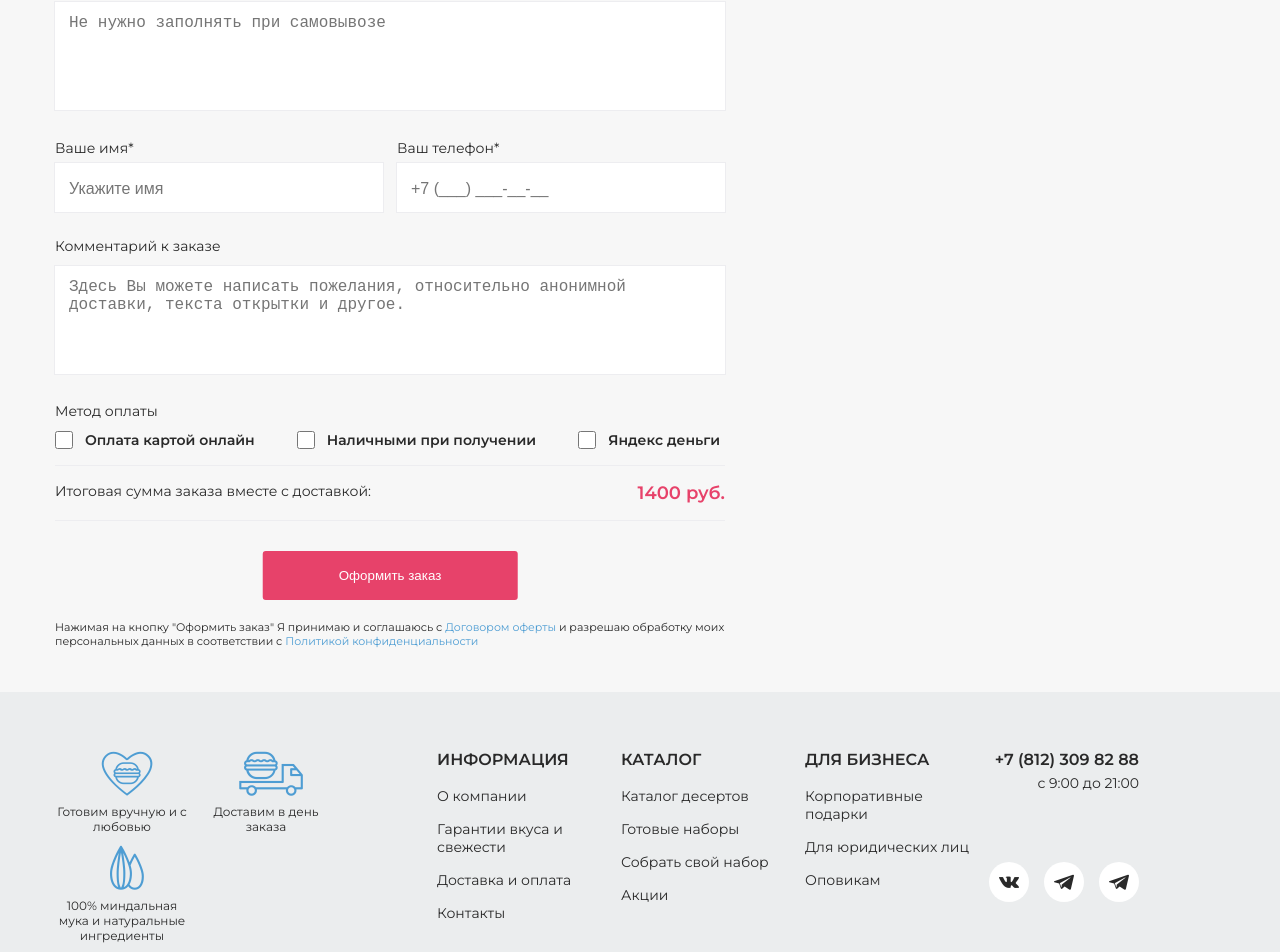
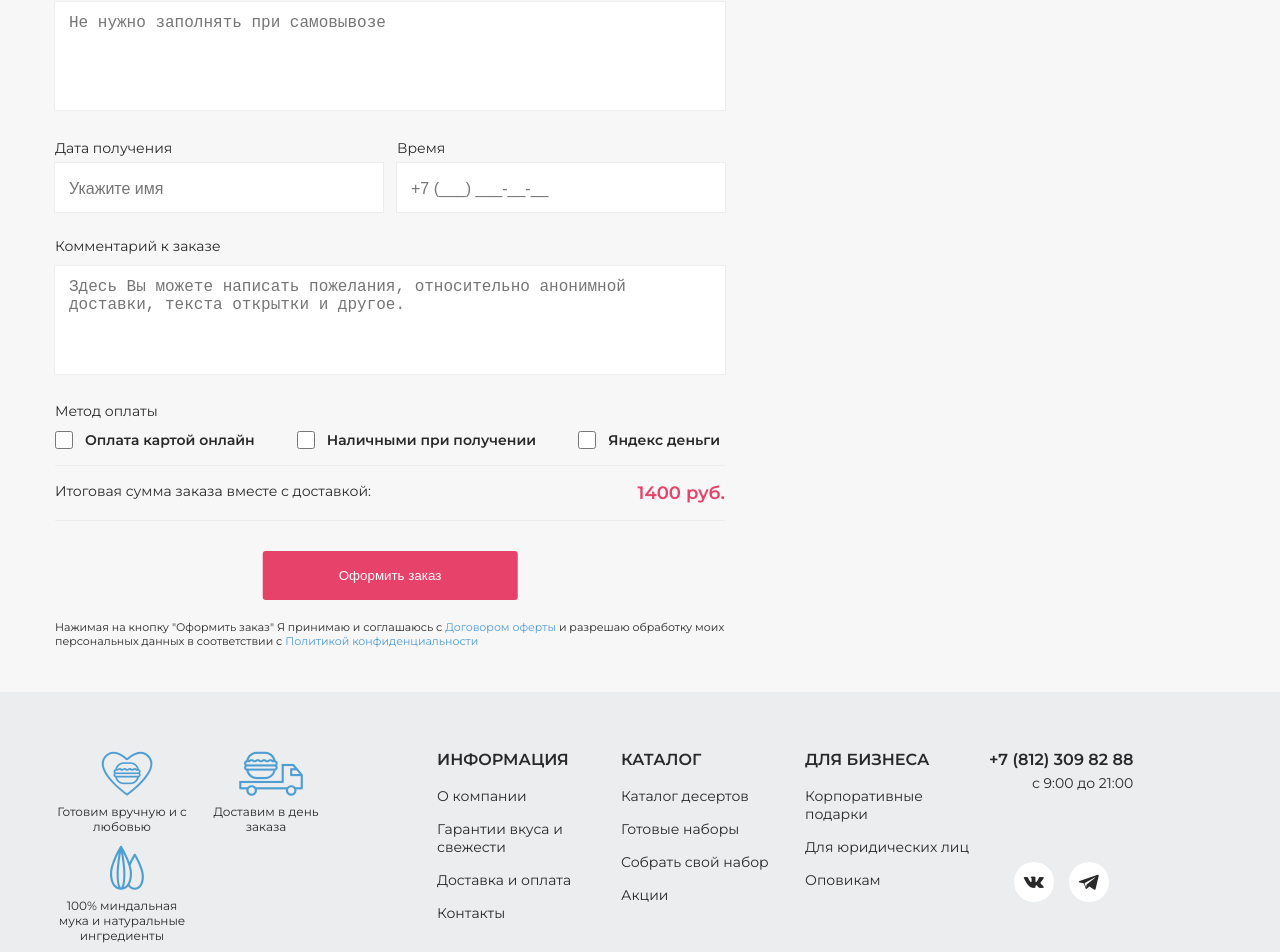
Before and after one commit to kirill-02/macaronshop, a Vue app: page /basket in a window 1280 px wide. Shown: the part 1269-2221 px from the top of the page. Built offline with nearby package versions, Linux system fonts and the light colour scheme.

Commit message:
apdate thefooter, thenavbar, basketview

```diff
--- a/src/components/TheFooter.vue
+++ b/src/components/TheFooter.vue
@@ -61,7 +61,7 @@
           <div class="footer__wrapper__networks__social">
             <div class=""><i class="ic_vk"></i></div>
             <div class=""><i class="ic_telegram"></i></div>
-            <div class=""><i class="ic_telegram"></i></div>
+<!--            <div class=""><i class="ic_telegram"></i></div>-->
           </div>
         </div>
       </div>
--- a/src/components/TheNavbar.vue
+++ b/src/components/TheNavbar.vue
@@ -110,7 +110,7 @@
               </ul>
             </li>
             <hr>
-            <router-link to="/ready-sets">
+            <router-link to="/ready-sets" @click="closeMenu">
               <li>
                 Готовые наборы
                 <!--              <span class="percent"><i class="ic_percent"></i></span>-->
--- a/src/view/BasketView.vue
+++ b/src/view/BasketView.vue
@@ -148,10 +148,10 @@
 
               <div class="basket__wrapper__information__delivery__forms_contact">
                 <div class="">
-                  <label for="name">Ваше имя*</label>
+                  <label for="name">Дата получения</label>
                   <input type="text" id="name" placeholder="Укажите имя"></div>
                 <div class="">
-                  <label for="phone">Ваш телефон*</label>
+                  <label for="phone">Время</label>
                   <input type="text" id="phone" placeholder="+7 (___) ___-__-__"></div>
               </div>
 
```
